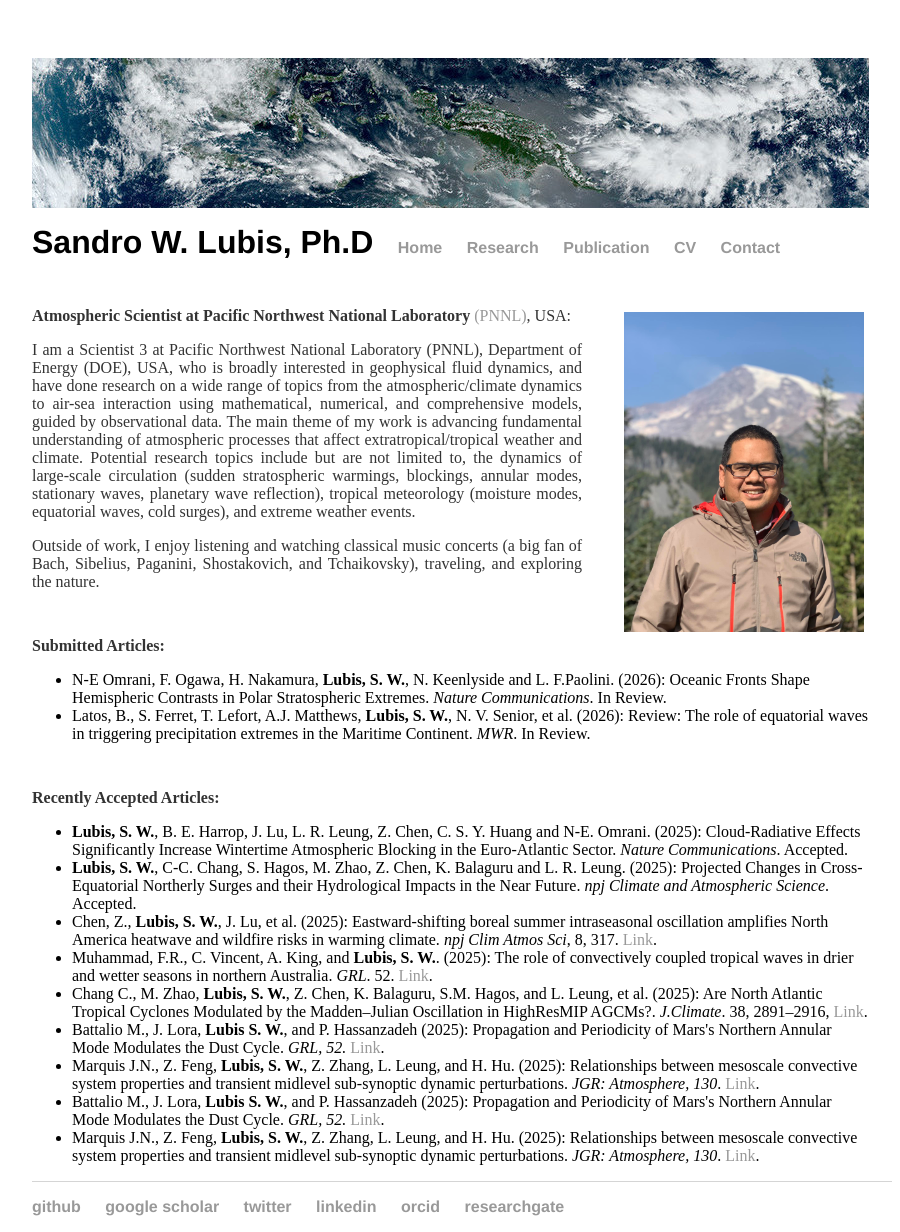
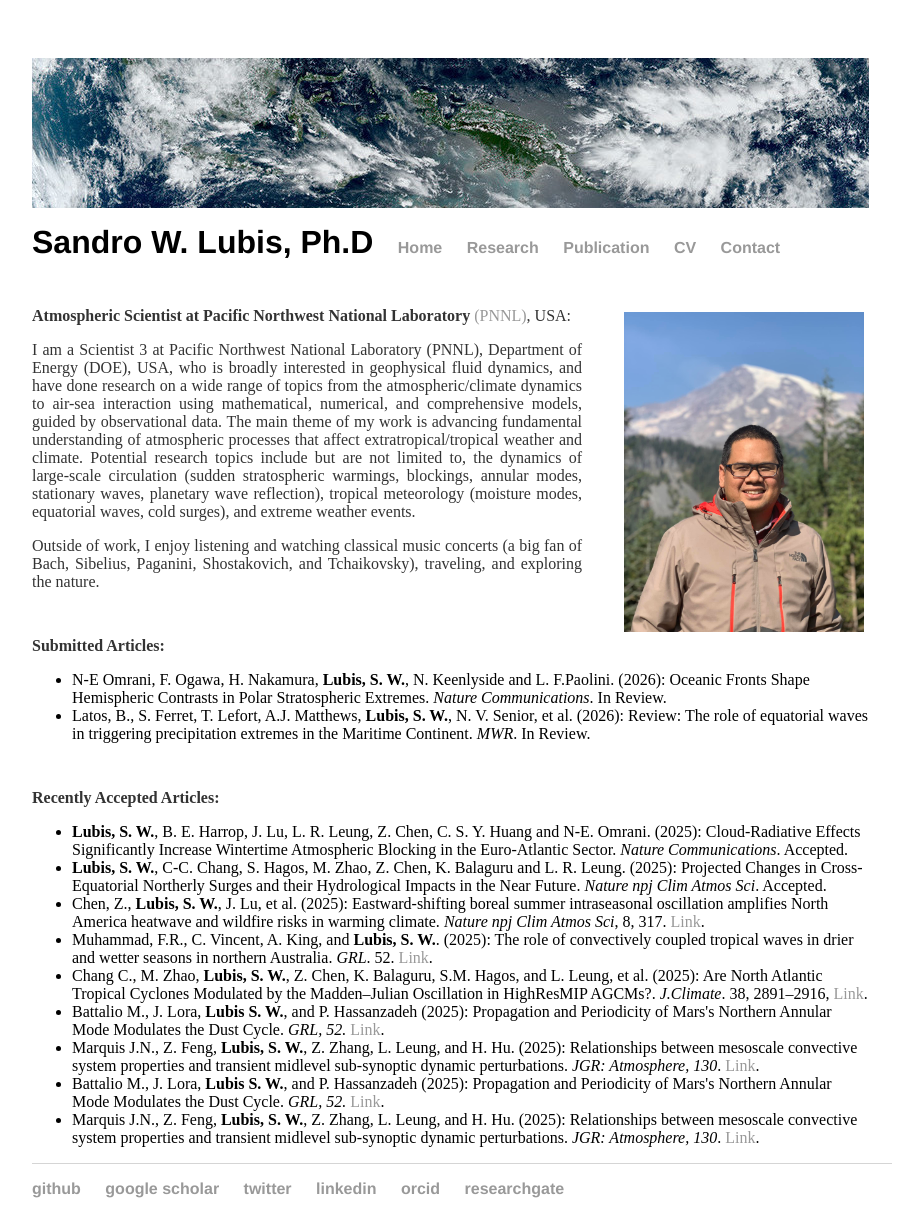
Before and after one commit to sandrolubis/sandrolubis.github.io, a Jekyll site: the page built from index.html, in a window 1280 px wide. Shown: the whole page, without its empty margins (276-1176 px from the left). Built offline with Jekyll 4.4.1, drawn with Linux system fonts in a browser that asks for light colours.

Commit message:
Update index.html

```diff
--- a/index.html
+++ b/index.html
@@ -52,8 +52,8 @@ div.relative {
 	<p class="ex", style="padding-top:30px"><font size=3><b>Recently Accepted Articles:</b></p>
 		<ul class="ex">
 		<li> <b>Lubis, S. W.</b>, B. E. Harrop, J. Lu, L. R. Leung, Z. Chen, C. S. Y. Huang and N-E. Omrani. (2025): Cloud-Radiative Effects Significantly Increase Wintertime Atmospheric Blocking in the Euro-Atlantic Sector. <i>Nature Communications</i>. Accepted.</li>
-		<li> <b>Lubis, S. W.</b>, C-C. Chang, S. Hagos, M. Zhao, Z. Chen, K. Balaguru and L. R. Leung. (2025): Projected Changes in Cross-Equatorial Northerly Surges and their Hydrological Impacts in the Near Future. <i>npj Climate and Atmospheric Science</i>. Accepted.</li>
-		<li> Chen, Z., <b>Lubis, S. W.</b>, J. Lu, et al. (2025): Eastward-shifting boreal summer intraseasonal oscillation amplifies North America heatwave and wildfire risks in warming climate. <i>npj Clim Atmos Sci</i>, 8, 317. <a href="https://doi.org/10.1038/s41612-025-01196-5">Link</a>.</li>
+		<li> <b>Lubis, S. W.</b>, C-C. Chang, S. Hagos, M. Zhao, Z. Chen, K. Balaguru and L. R. Leung. (2025): Projected Changes in Cross-Equatorial Northerly Surges and their Hydrological Impacts in the Near Future. <i>Nature npj Clim Atmos Sci</i>. Accepted.</li>
+		<li> Chen, Z., <b>Lubis, S. W.</b>, J. Lu, et al. (2025): Eastward-shifting boreal summer intraseasonal oscillation amplifies North America heatwave and wildfire risks in warming climate. <i>Nature npj Clim Atmos Sci</i>, 8, 317. <a href="https://doi.org/10.1038/s41612-025-01196-5">Link</a>.</li>
 		<li> Muhammad, F.R., C. Vincent, A. King, and <b>Lubis, S. W.</b>. (2025): The role of convectively coupled tropical waves in drier and wetter seasons in northern Australia. <i>GRL</i>. 52.</i> <a href="https://doi.org/10.1029/2025GL115049">Link</a>.</li>
 		<li> Chang C., M. Zhao, <b>Lubis, S. W.</b>, Z. Chen, K. Balaguru, S.M. Hagos, and L. Leung, et al. (2025): Are North Atlantic Tropical Cyclones Modulated by the Madden–Julian Oscillation in HighResMIP AGCMs?. <i>J.Climate</i>. 38, 2891–2916,</i> <a href="https://doi.org/10.1175/JCLI-D-24-0509.1">Link</a>.</li>
 		<li> Battalio M., J. Lora,  <b>Lubis S. W.</b>, and P. Hassanzadeh (2025): Propagation and Periodicity of Mars's Northern Annular Mode Modulates the Dust Cycle. <i>GRL, 52.</i> <a href="https://doi.org/10.1029/2024GL112814">Link</a>.</li>
```
